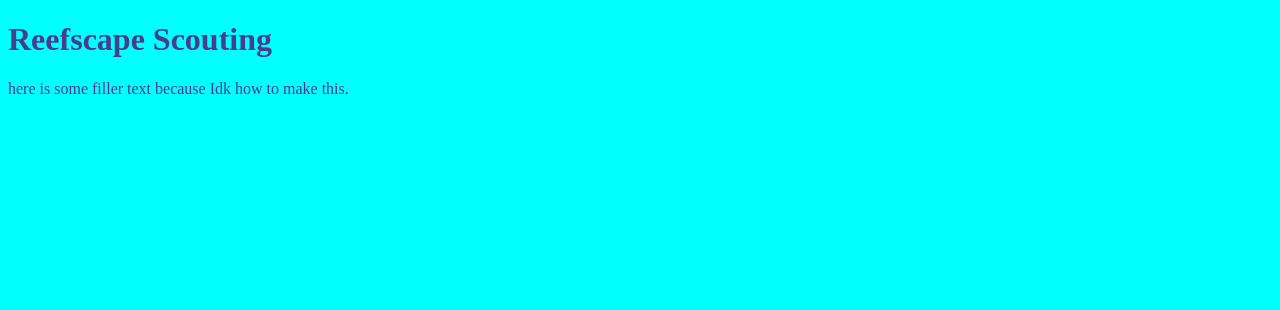
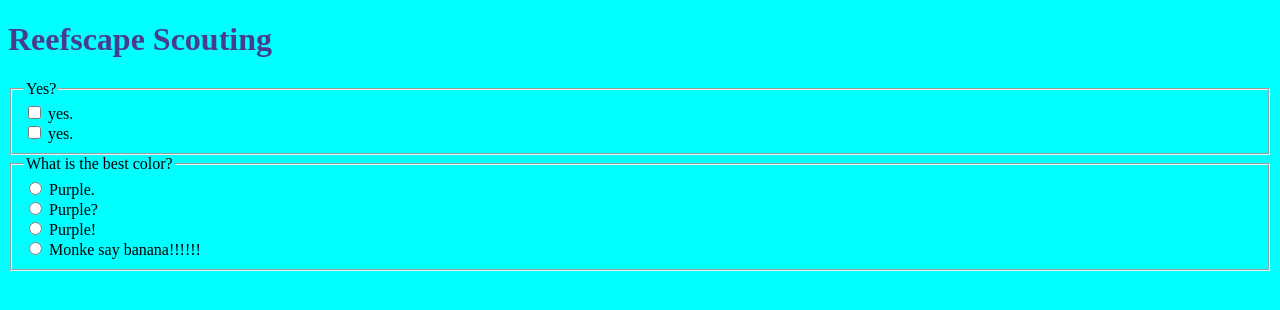
Before and after one commit to bmouwcode/eagle, a plain HTML site: page index.html in a window 1280 px wide. Drawn offline with Linux system fonts and the light colour scheme.

Commit message:
form stuff to test.

```diff
--- a/index.html
+++ b/index.html
@@ -12,6 +12,42 @@
     </head>
     <body>
         <h1>Reefscape Scouting</h1>
-        <p>here is some filler text because Idk how to make this.</p>
+        <fieldSet>
+            <legend>Yes?</legend>
+
+            <div>
+                <input type="checkbox" id="yes1" name="yes1">
+                <label for="yes1">yes.</label>
+            </div>
+
+            <div>
+                <input type="checkbox" id="yes2" name="yes2">
+                <label for="yes2">yes.</label>
+            </div>
+        </fieldSet>
+
+        <fieldSet>
+            <legend>What is the best color?</legend>
+
+            <div>
+                <input type="radio" id="option1" name="option1">
+                <label for="option1">Purple.</label>
+            </div>
+
+            <div>
+                <input type="radio" id="option2" name="option2">
+                <label for="option2">Purple?</label>
+            </div>
+
+            <div>
+                <input type="radio" id="option3" name="option3">
+                <label for="option3">Purple!</label>
+            </div>
+
+            <div>
+                <input type="radio" id="option4" name="option4">
+                <label for="option4">Monke say banana!!!!!!</label>
+            </div>
+        </fieldSet>
     </body>
 </html>
```
